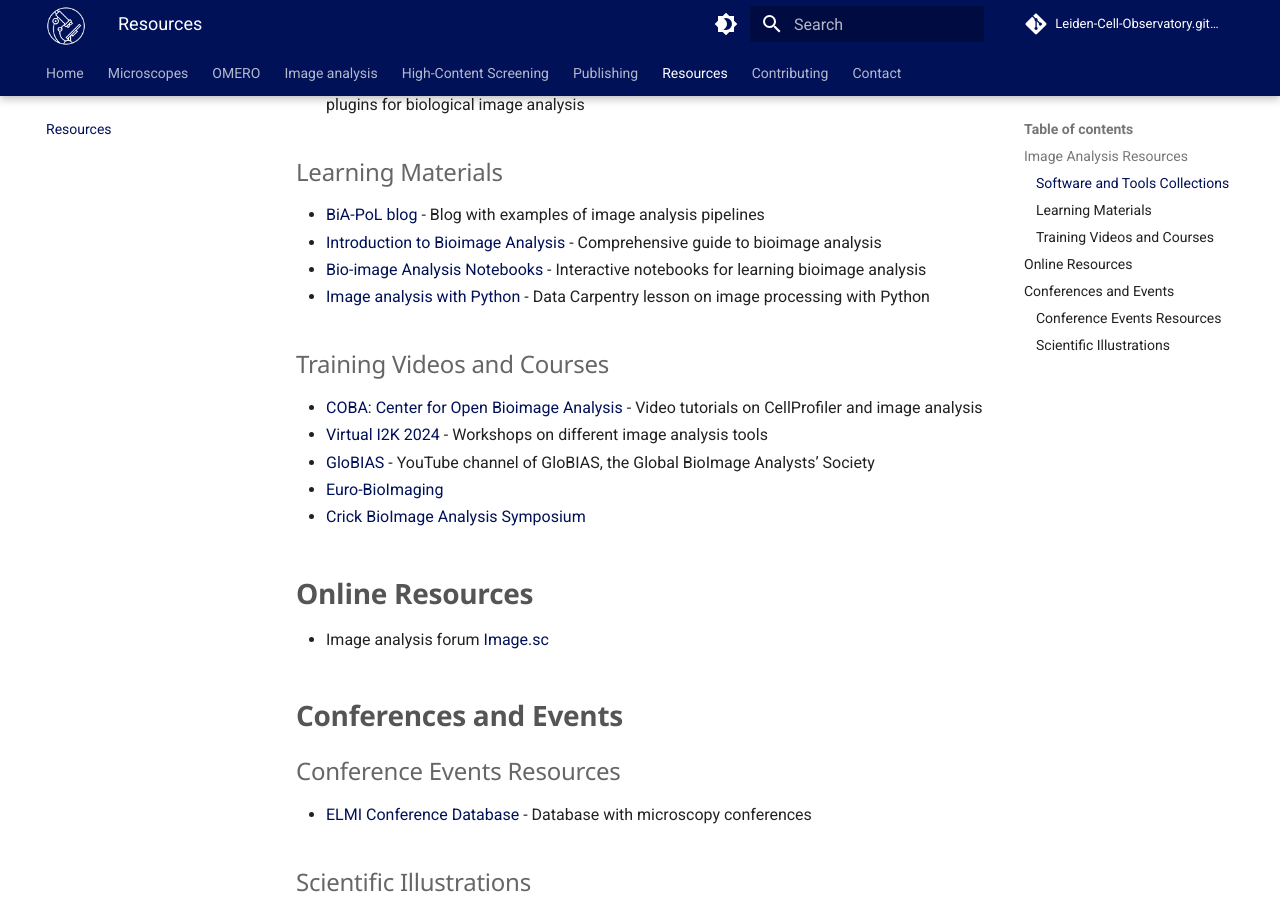
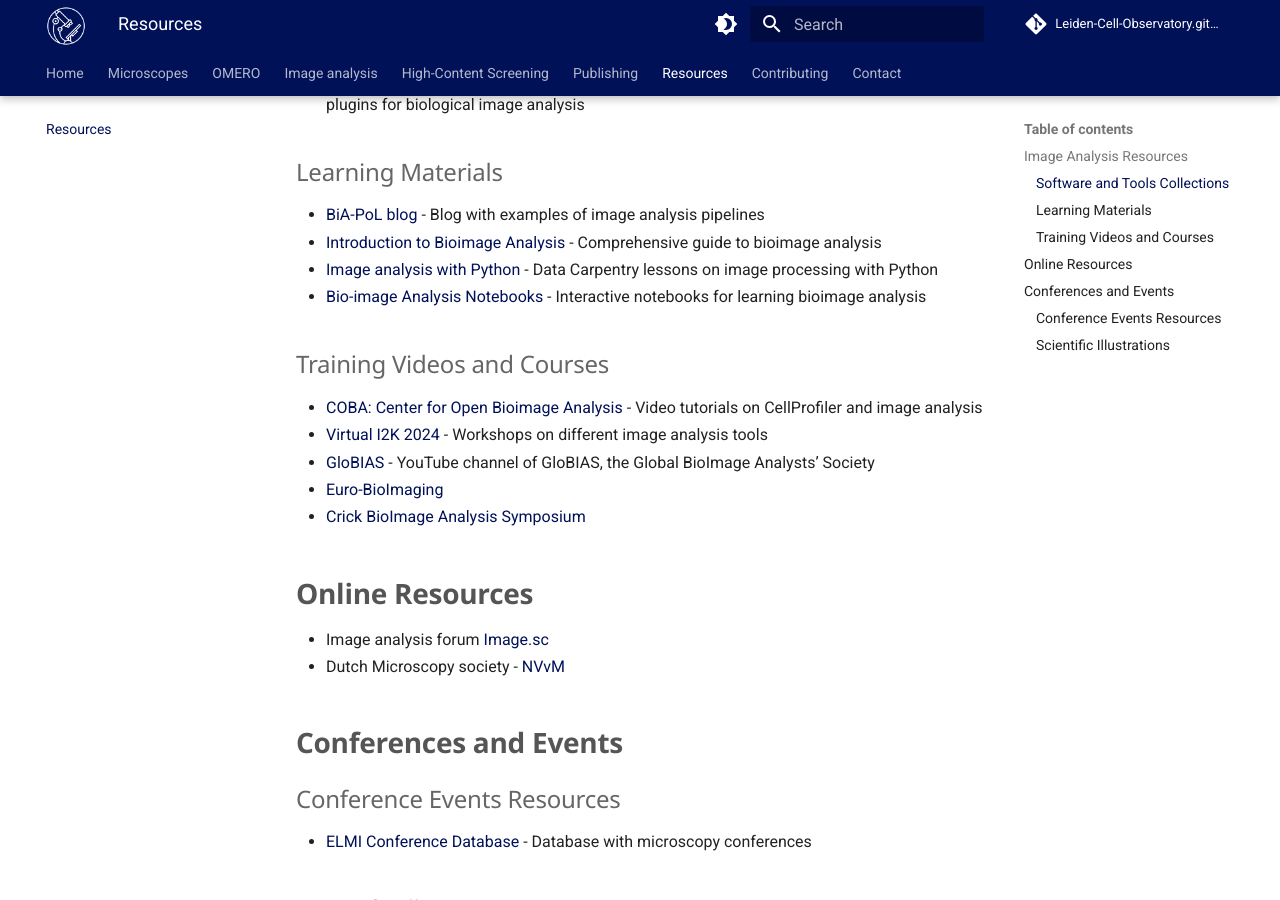
Before and after one commit to Leiden-Cell-Observatory/Leiden-Cell-Observatory.github.io, an MkDocs documentation site: the page built from docs/resources.md, in a window 1280 px wide and 900 px high, scrolled down 370 px. Built offline with MkDocs 1.6.1 and Material for MkDocs 9.7.7, drawn with Linux system fonts in a browser that asks for light colours; comment, search, counter and statistics services are not loaded.

Commit message:
Update resources.md

```diff
--- a/docs/resources.md
+++ b/docs/resources.md
@@ -20,8 +20,8 @@
 ### Learning Materials
 - [BiA-PoL blog](https://biapol.github.io/blog/) - Blog with examples of image analysis pipelines
 - [Introduction to Bioimage Analysis](https://bioimagebook.github.io/) - Comprehensive guide to bioimage analysis
+- [Image analysis with Python](https://datacarpentry.github.io/image-processing/) - Data Carpentry lessons on image processing with Python
 - [Bio-image Analysis Notebooks](https://www.maths.dundee.ac.uk/biaimaging/) - Interactive notebooks for learning bioimage analysis
-- [Image analysis with Python](https://datacarpentry.github.io/image-processing/) - Data Carpentry lesson on image processing with Python
 
 ### Training Videos and Courses
 - [COBA: Center for Open Bioimage Analysis](https://www.youtube.com/@cobacenter) - Video tutorials on CellProfiler and image analysis
@@ -32,6 +32,7 @@
 
 ## Online Resources
 - Image analysis forum [Image.sc](https://forum.image.sc/)
+- Dutch Microscopy society - [NVvM](https://nvvm.microscopie.nl/)
 
 ## Conferences and Events
 
```
